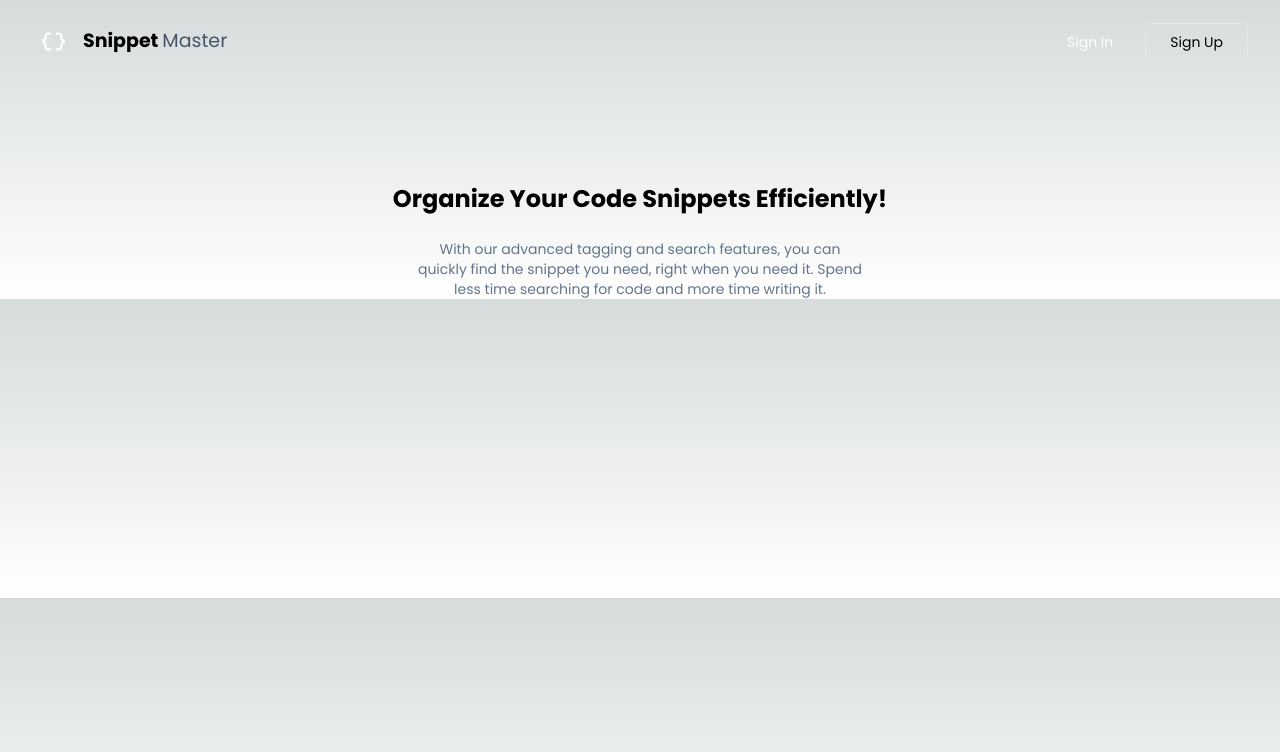
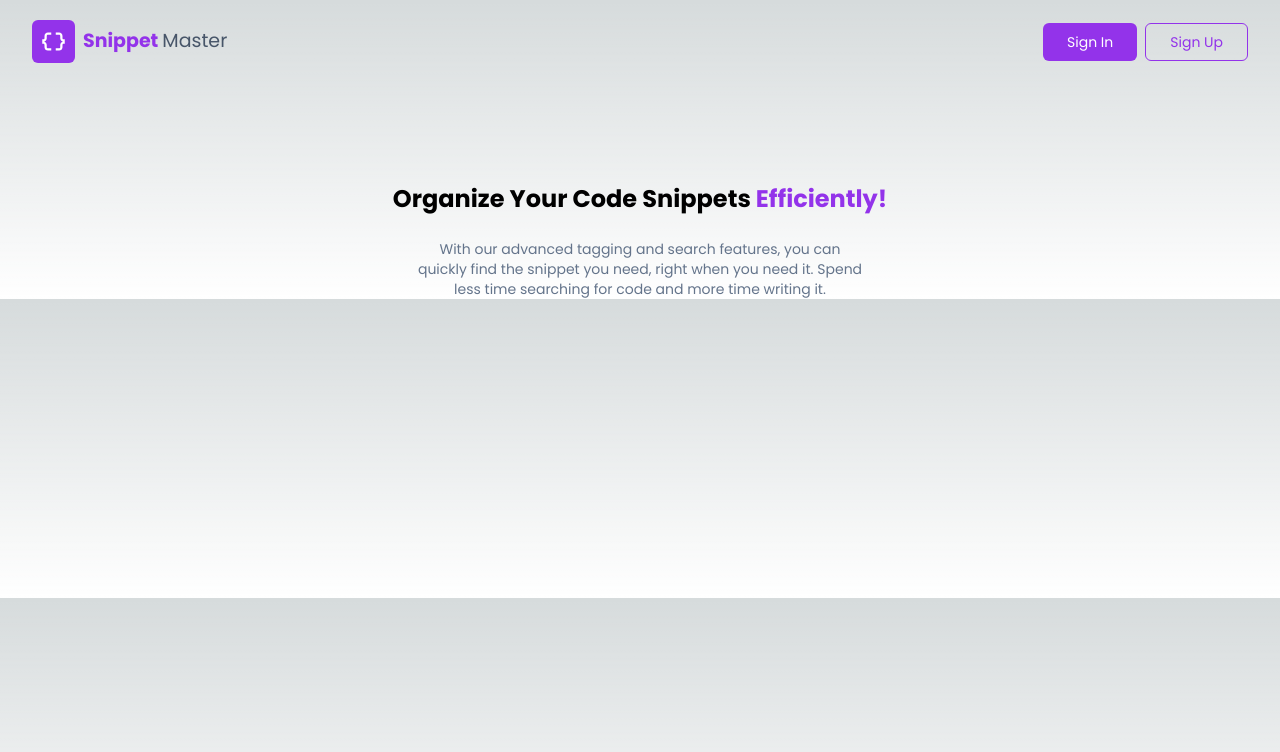
Before and after one commit to bhavnagarg12ja/code_snippet, a Next.js app: page / in a window 1280 px wide. Shown: the top 752 px of the page. Built offline with nearby package versions, Linux system fonts and the light colour scheme.

Commit message:
authetication

```diff
--- a/Colors.tsx
+++ /dev/null
@@ -1 +0,0 @@
-export const mainColor = 'purple-600';
--- /dev/null
+++ b/app/(auth)/signin/[...signin]/page.tsx
@@ -0,0 +1,11 @@
+'use-client';
+import { SignIn } from '@clerk/nextjs';
+const SignInPage = () => {
+  return (
+    <div className={`w-full h-screen flex justify-between items-center`}>
+      <SignIn />
+    </div>
+  );
+};
+
+export default SignInPage;
--- /dev/null
+++ b/app/(auth)/signup/[...signup]/page.tsx
@@ -0,0 +1,10 @@
+import { SignUp } from '@clerk/nextjs';
+const signUp = () => {
+  return (
+    <div className={`w-full h-screen flex justify-between items-center`}>
+      <SignUp />
+    </div>
+  );
+};
+
+export default signUp;
--- a/app/layout.tsx
+++ b/app/layout.tsx
@@ -1,18 +1,19 @@
-import type { Metadata } from "next";
-import { Inter, Poppins } from "next/font/google";
-import "./globals.css";
+import type { Metadata } from 'next';
+import { Inter, Poppins } from 'next/font/google';
+import './globals.css';
+import { ClerkProvider } from '@clerk/nextjs';
 
-const inter = Inter({ subsets: ["latin"] });
+const inter = Inter({ subsets: ['latin'] });
 
 const poppins = Poppins({
-  subsets: ["latin"],
+  subsets: ['latin'],
   variable: '--font-poppins',
-  weight: ['100','200', '300', '400', '500', '600', '700', '800', '900'],
-})
+  weight: ['100', '200', '300', '400', '500', '600', '700', '800', '900'],
+});
 
 export const metadata: Metadata = {
-  title: "Create Next App",
-  description: "Generated by create next app",
+  title: 'Create Next App',
+  description: 'Generated by create next app',
 };
 
 export default function RootLayout({
@@ -22,7 +23,9 @@ export default function RootLayout({
 }>) {
   return (
     <html lang="en">
-      <body className={poppins.className}>{children}</body>
+      <ClerkProvider>
+        <body className={poppins.className}>{children}</body>
+      </ClerkProvider>
     </html>
   );
 }
--- a/components/buttons.tsx
+++ b/components/buttons.tsx
@@ -1,14 +1,15 @@
-import { mainColor } from '@/Colors';
+import { useAuth } from '@clerk/nextjs';
+
 export const Buttons = () => {
   return (
     <div className="flex gap-2 max-sm:flex-col max-sm:mt-8 max-sm:w-[60%]">
       <button
-        className={`max-sm:w-full bg-${mainColor} text-sm p-2 px-6 rounded-md text-white`}
+        className={`max-sm:w-full bg-purple-600 text-sm p-2 px-6 rounded-md text-white`}
       >
         Sign In
       </button>
       <button
-        className={`max-sm:w-full text-${mainColor} border border-${mainColor} hover:bg-${mainColor} hover:text-white text-sm p-2 px-6 rounded-md`}
+        className={`max-sm:w-full text-purple-600 border border-purple-600 hover:bg-purple-600 hover:text-white text-sm p-2 px-6 rounded-md`}
       >
         Sign Up
       </button>
--- a/components/ctaSection.tsx
+++ b/components/ctaSection.tsx
@@ -1,11 +1,9 @@
-import { mainColor } from '@/Colors';
-
 export const CtaSection = () => {
   return (
     <div className="flex flex-col mx-16 items-center mt-[120px] gap-6">
       <h2 className="font-bold text-center text-2xl">
         Organize Your Code Snippets
-        <span className={`text-${mainColor}`}> Efficiently!</span>
+        <span className={`text-purple-600`}> Efficiently!</span>
       </h2>
       <p className="text-center text-sm w-[450px] max-sm:w-full text-slate-500">
         With our advanced tagging and search features, you can quickly find the
--- a/components/logo.tsx
+++ b/components/logo.tsx
@@ -1,14 +1,13 @@
 import DataObjectOutlinedIcon from '@mui/icons-material/DataObjectOutlined';
-import { mainColor } from '@/Colors';
 
 export const Logo = () => {
   return (
     <div className="flex gap-2 items-center">
-      <div className={`bg-${mainColor} p-2 rounded-md`}>
+      <div className={`bg-purple-600 p-2 rounded-md`}>
         <DataObjectOutlinedIcon sx={{ fontSize: 27, color: 'white' }} />
       </div>
       <div className="flex gap-1 text-[19px]">
-        <span className={`font-bold text-${mainColor}`}>Snippet</span>
+        <span className={`font-bold text-purple-600`}>Snippet</span>
         <span className="text-slate-600">Master</span>
       </div>
     </div>
--- a/package.json
+++ b/package.json
@@ -9,6 +9,7 @@
     "lint": "next lint"
   },
   "dependencies": {
+    "@clerk/nextjs": "^5.2.3",
     "@emotion/react": "^11.11.4",
     "@emotion/styled": "^11.11.5",
     "@mui/icons-material": "^5.16.1",
```
Also changed, not shown: middleware.ts (added, +7 -0 lines), 2 other files (tests, documents, lock files or other folders).
